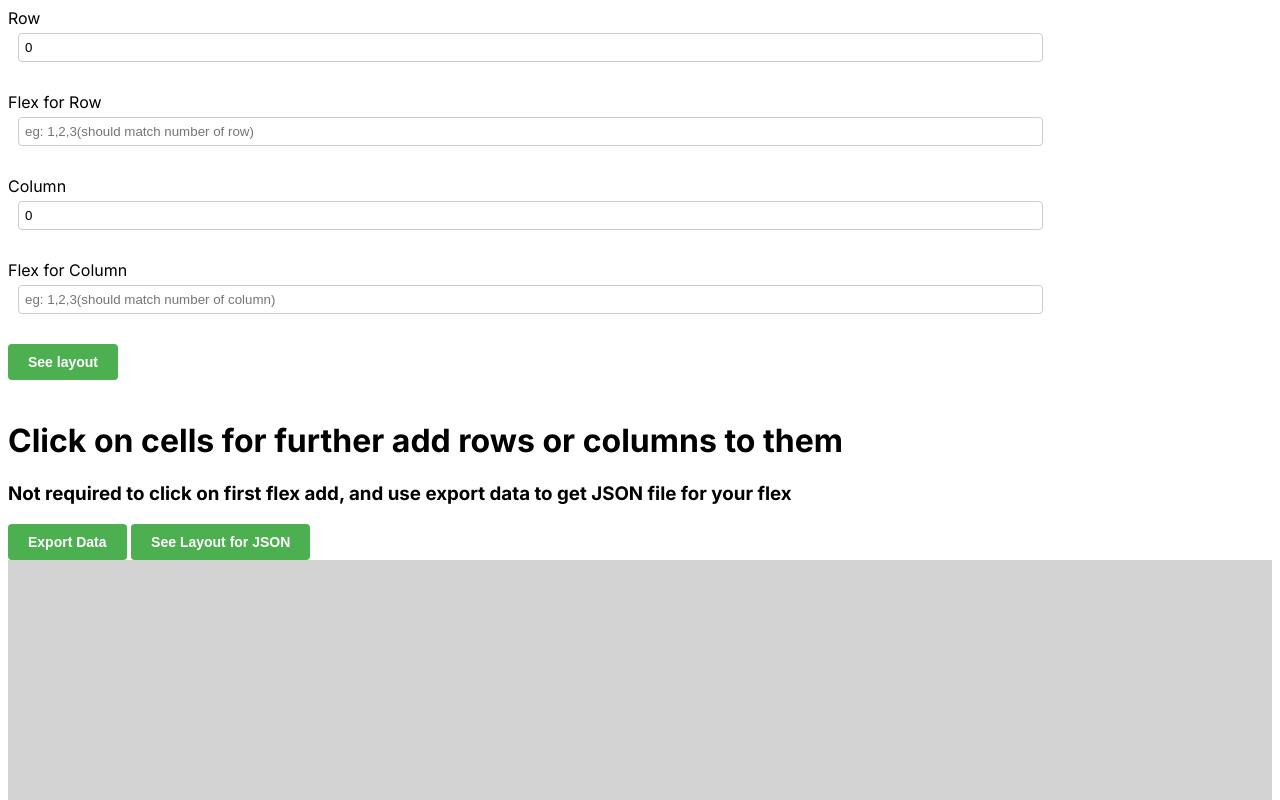
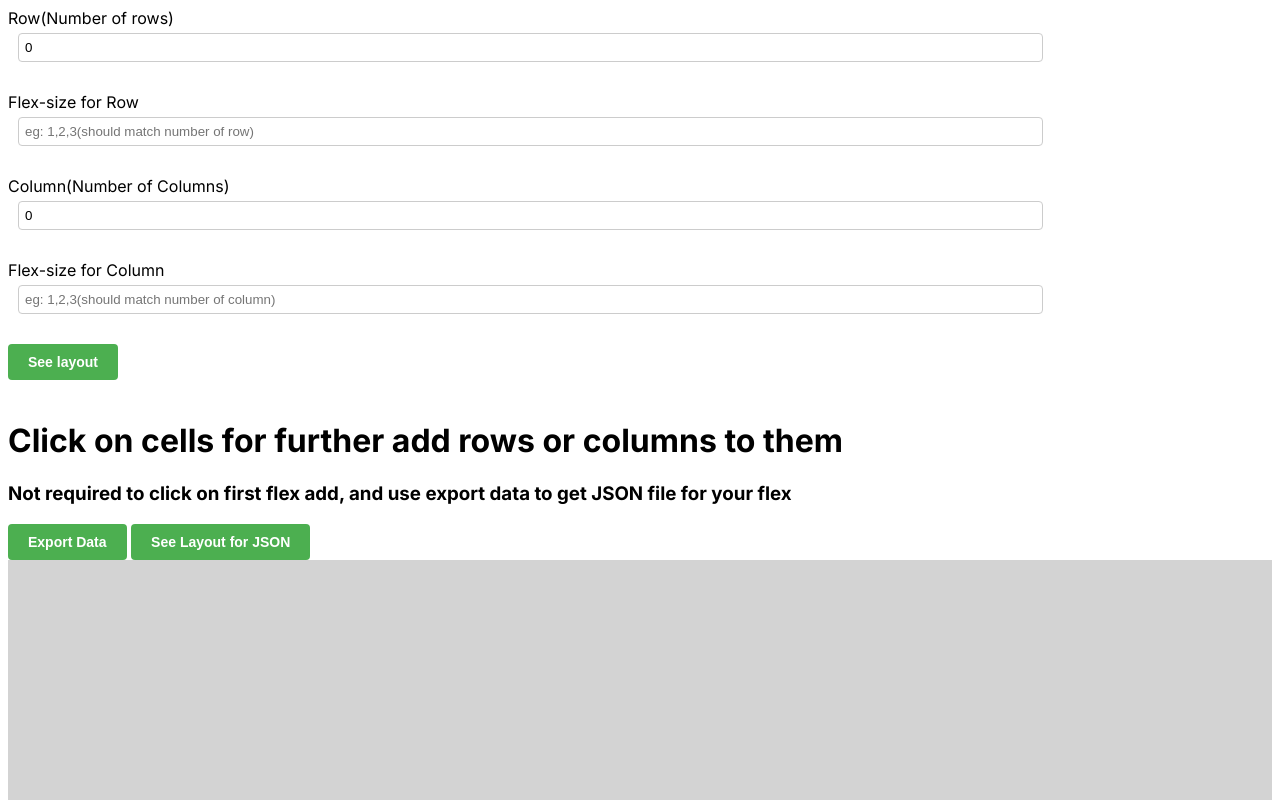
Before and after one commit to sp-sandeshpokhrel/siteBuilder, a Next.js app: page / in a window 1280 px wide. Shown: the top 800 px of the page. Built offline with nearby package versions, Linux system fonts and the light colour scheme.

Commit message:
updated text

```diff
--- a/app/page.js
+++ b/app/page.js
@@ -113,7 +113,7 @@ export default function Home() {
   return (
     <div>
       <form className="small-form" onSubmit={handleAddChild}>
-        <label htmlFor="Row">Row</label>
+        <label htmlFor="Row">Row(Number of rows)</label>
         <input
           style={{ width: "80%", marginLeft: "10px" }}
           type="text"
@@ -123,7 +123,7 @@ export default function Home() {
           placeholder="Input number of row you want to create for selected cell"
         />
         <br />
-        <label htmlFor="flexforRow">Flex for Row</label>
+        <label htmlFor="flexforRow">Flex-size for Row</label>
         <input
           style={{ width: "80%", marginLeft: "10px" }}
           type="text"
@@ -133,7 +133,7 @@ export default function Home() {
           placeholder="eg: 1,2,3(should match number of row)"
         />
         <br />
-        <label htmlFor="Column">Column</label>
+        <label htmlFor="Column">Column(Number of Columns)</label>
         <input
           style={{ width: "80%", marginLeft: "10px" }}
           type="text"
@@ -144,7 +144,7 @@ export default function Home() {
         />
         <br />
 
-        <label htmlFor="flexforColumn">Flex for Column</label>
+        <label htmlFor="flexforColumn">Flex-size for Column</label>
         <input
           style={{ width: "80%", marginLeft: "10px" }}
           type="text"
```
